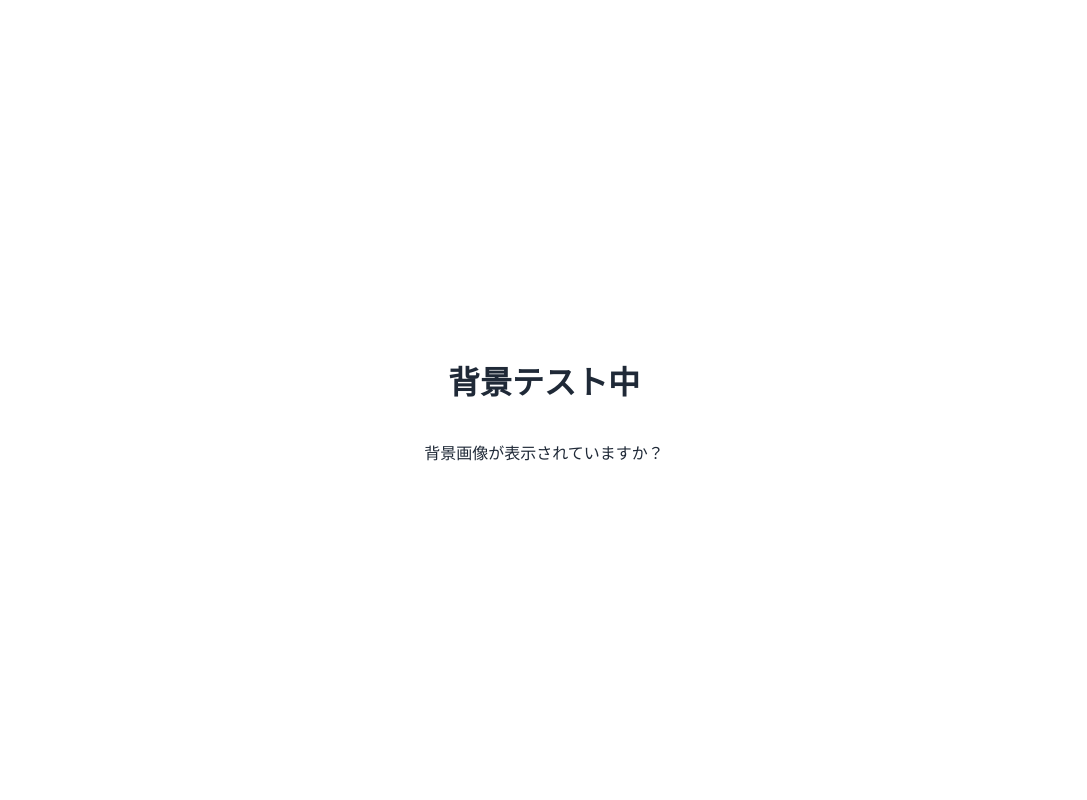
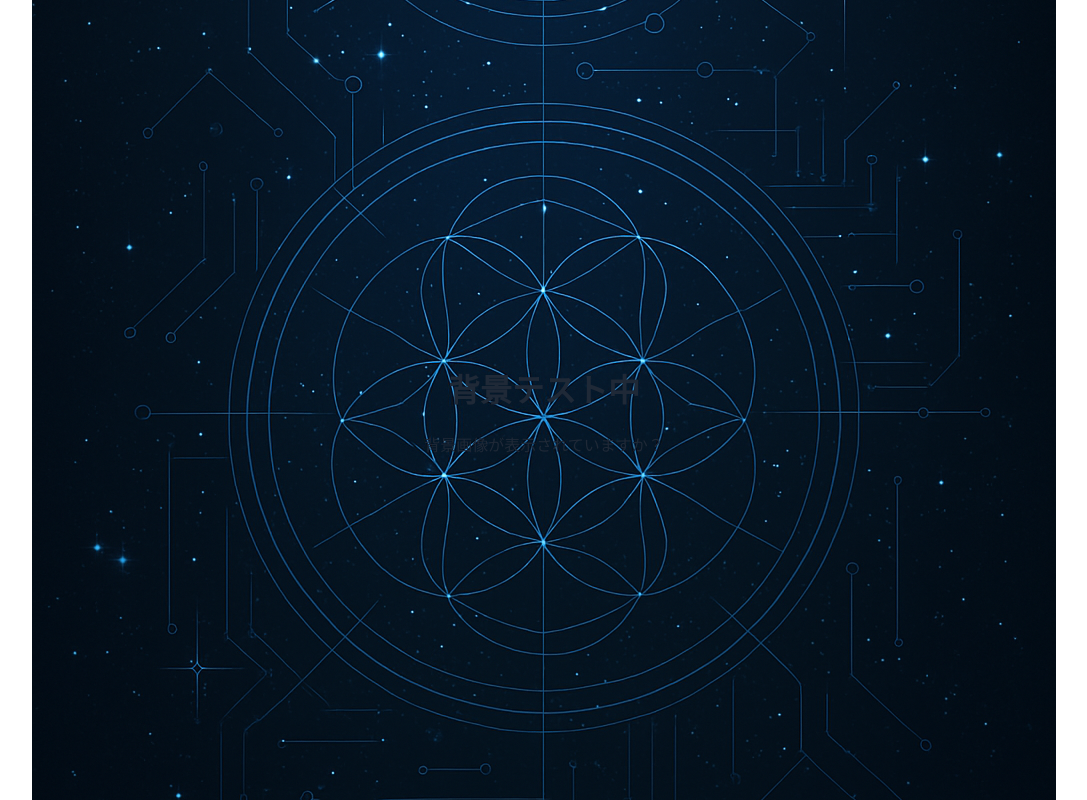
Before and after one commit to HIROYOKOKI/evae-diagnosis-api-next, a Next.js app: page /diagnosis in a window 1280 px wide. Shown: the top 800 px of the page, without its empty margins (96-1183 px from the left). Built offline with nearby package versions, Linux system fonts and the light colour scheme.

Commit message:
Update diagnosis.tsx

```diff
--- a/pages/diagnosis.tsx
+++ b/pages/diagnosis.tsx
@@ -1,14 +1,19 @@
 export default function DiagnosisPage() {
   return (
-    <div className="min-h-screen relative bg-black text-cyan-100">
-      <img
-        src="/background.png"
-        className="absolute inset-0 w-full h-full object-cover -z-10"
-        alt="bg"
-      />
+    <div className="relative min-h-screen flex items-center justify-center text-cyan-100 font-sans">
+      {/* 背景画像 */}
+      <div className="absolute inset-0 z-0">
+        <img
+          src="/background.png"
+          alt="背景画像"
+          className="w-full h-full object-cover"
+        />
+        <div className="absolute inset-0 bg-black opacity-50" /> {/* ← 黒半透明フィルター */}
+      </div>
 
-      <div className="flex flex-col items-center justify-center min-h-screen">
-        <h1 className="text-xl mb-4">背景テスト中</h1>
+      {/* 表示レイヤー（テキストなど） */}
+      <div className="relative z-10 text-center space-y-4">
+        <h1 className="text-2xl font-bold">背景テスト中</h1>
         <p>背景画像が表示されていますか？</p>
       </div>
     </div>
```
